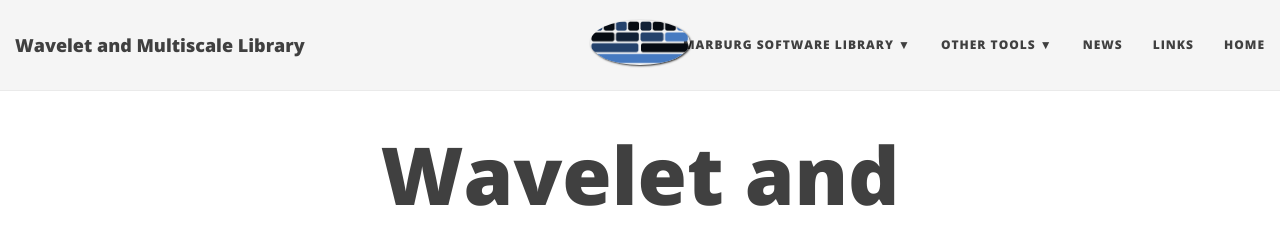
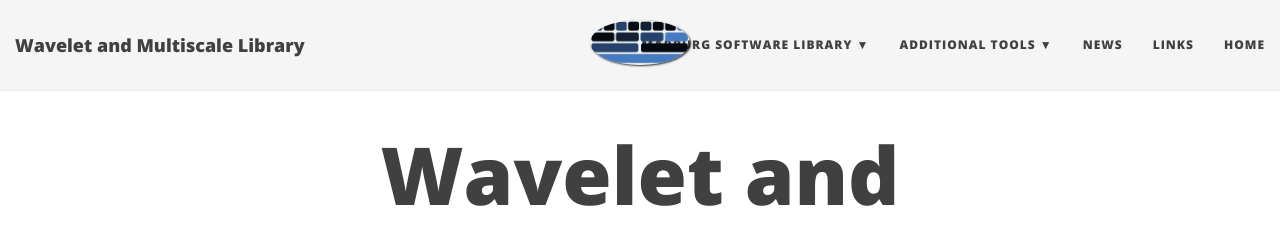
Before and after one commit to agnumerikunimarburg/agnumerikunimarburg.github.io, a Jekyll site: the page built from index.md, in a window 1280 px wide. Shown: the top 229 px of the page. Built offline with Jekyll 4.4.1, drawn with Linux system fonts in a browser that asks for light colours; nearby versions of some CDN libraries.

Commit message:
Update _config.yml

```diff
--- a/_config.yml
+++ b/_config.yml
@@ -28,7 +28,7 @@ navbar-links:
   - How to use: "howtomsl"
   - Theoretical background: "thbckgrmsl"
   - Project page: "https://github.com/agnumerikunimarburg/Marburg_Software_Library"
-  Other tools:
+  Additional tools:
   - Multiscale Library: "multilib"
   - Waveletplots: "waveletplots"
   - Tilings: "tilings"
```
